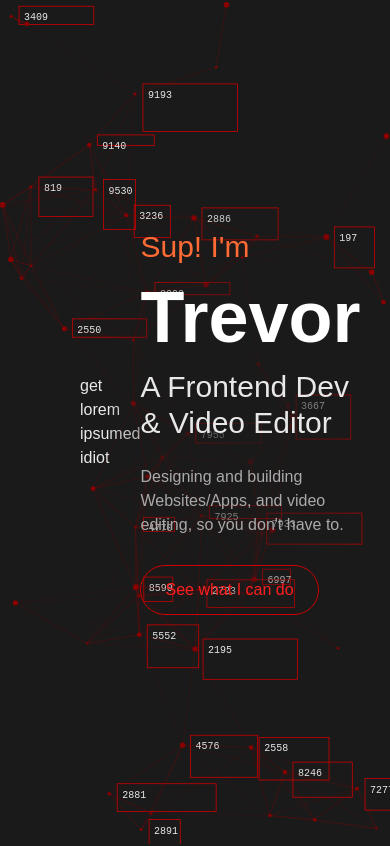
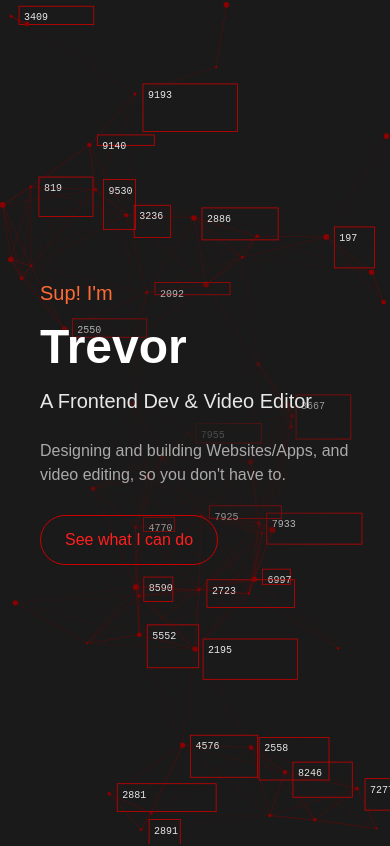
Before and after one commit to trevor-tanlines/PortfolioV1, a React (Vite) app: page / in a window 390 px wide. Shown: the top 846 px of the page. Built offline with nearby package versions, Linux system fonts and the light colour scheme.

Commit message:
mobile responsiveness

```diff
--- a/src/components/Hero.jsx
+++ b/src/components/Hero.jsx
@@ -3,13 +3,12 @@ import ParticleNetwork from "./ParticleNetwork"
 
 function Hero () {
   return (
-    <section id="hero" className="relative w-full h-screen flex items-center justify-between px-20">
+    <section id="hero" className="relative w-full h-screen flex items-center justify-between px-6 md:px-20">
         <ParticleNetwork />
 
 
-      {/* Left side text that I shall add later cause Im lazy rn*/ "get lorem ipsumed idiot"}
     <motion.div
-        className="flex flex-col gap-4 z-10 relative"
+        className="flex flex-col gap-4 z-10 relative px-4"
         initial={{ opacity: 0, x: -50 }}
         animate={{ opacity: 1, x: 0 }}
         transition={{ duration: 1 }}
@@ -22,9 +21,9 @@ function Hero () {
             pointerEvents: 'none',
         }} />
 
-        <p style={{color:'#ff6b35'}} className="text-3xl">Sup! I'm</p>
-        <h1 className="text-7xl font-bold text-white">Trevor</h1>
-        <h2 className="text-3xl font-light text-[#e8e8e8]">A Frontend Dev & Video Editor</h2>
+        <p style={{color:'#ff6b35'}} className="text-xl md:text-3xl">Sup! I'm</p>
+        <h1 className="text-5xl md:text-7xl font-bold text-white">Trevor</h1>
+        <h2 className="text-xl md:text-3xl font-light text-[#e8e8e8]">A Frontend Dev & Video Editor</h2>
         <p className="text-[#aaaaaa] max-w-md mt-2">
             Designing and building Websites/Apps, and video editing, so you don't have to.
         </p>
--- a/src/components/Navbar.jsx
+++ b/src/components/Navbar.jsx
@@ -22,15 +22,14 @@ function Navbar() {
 
     return (
         <motion.nav
-            className="fixed top-0 left-0 w-full px-20 py-4 flex items-center justify-between z-50"
-            style={{ backgroundColor: 'rgba(26, 26, 26, 0.85)', backdropFilter: 'blur(10px)' }}
+        className="fixed top-0 left-0 w-full px-6 md:px-20 py-4 flex items-center justify-between z-50"            style={{ backgroundColor: 'rgba(26, 26, 26, 0.85)', backdropFilter: 'blur(10px)' }}
             animate={{ y: visible ? 0: -100 }}
             transition={{ duration: 0.3 }}
         >
             {/* Put logo here (using my name as a placeholder) */}
             <p className="text-xl font-bold" style={{ color: '#cc0000'}}>Trevor</p>
 
-            <ul className="flex gap-8 list-none">
+            <ul className="hidden md:flex gap-8 list-none">
                 <li><a href="#hero" className="text-[#e8e8e8] hover:text-[#cc0000] transition-colors duration-200">Home</a></li>
                 <li><a href="#about" className="text-[#e8e8e8] hover:text-[#cc0000] transition-colors duration-200">About</a></li>
                 <li><a href="#projects" className="text-[#e8e8e8] hover:text-[#cc0000] transition-colors duration-200">Projects</a></li>
```
